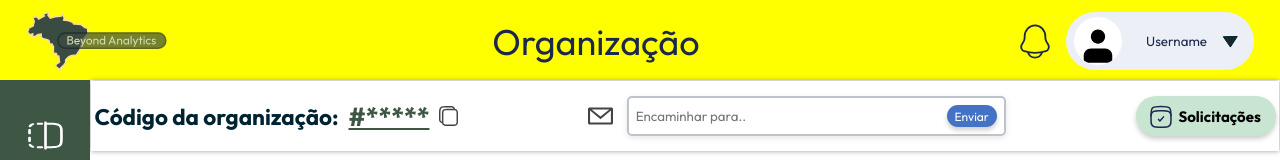
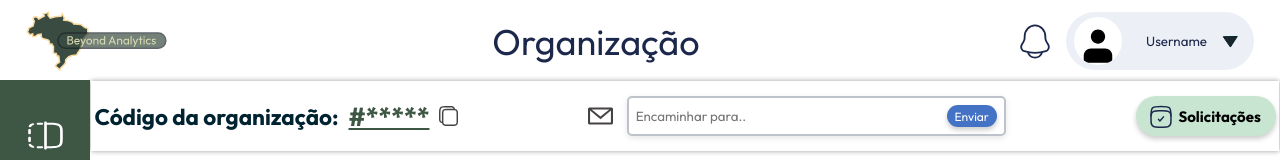
Before and after one commit to GabrielSousaSPTech/beyond_web, an Angular app: page /organizacao in a window 1280 px wide. Shown: the top 160 px of the page. Built offline with nearby package versions, Linux system fonts and the light colour scheme.

Commit message:
voltando para cor normal do header pos teste container update

```diff
--- a/src/dashAngular/app/components/header/header.component.css
+++ b/src/dashAngular/app/components/header/header.component.css
@@ -1,5 +1,5 @@
 header {
-    background-color: yellow;
+    background-color: (--light-green);
     height: 8rem;
     box-shadow: 0px 4px 4px 0px rgba(0, 0, 0, 0.15);
 }
```
